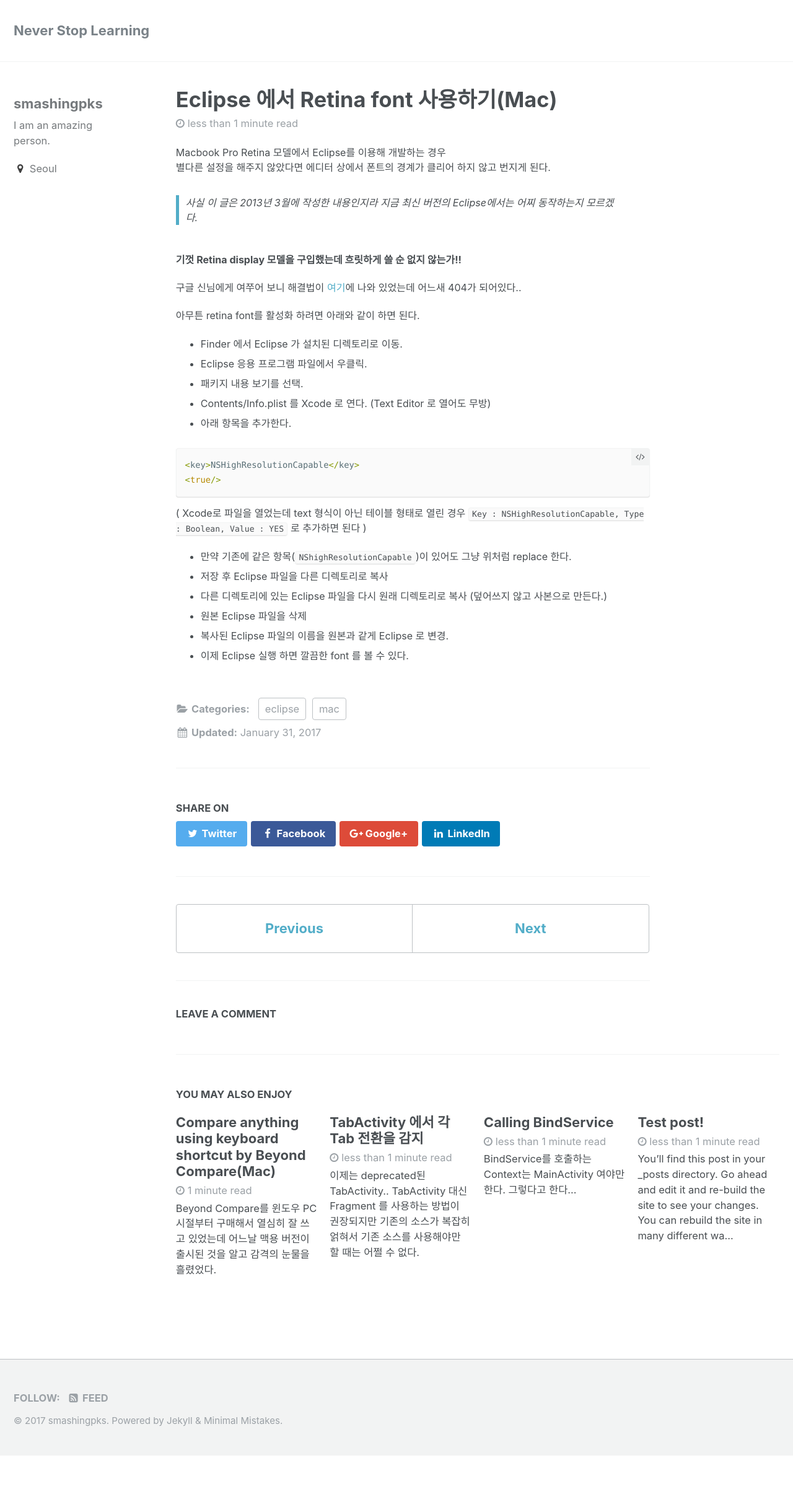
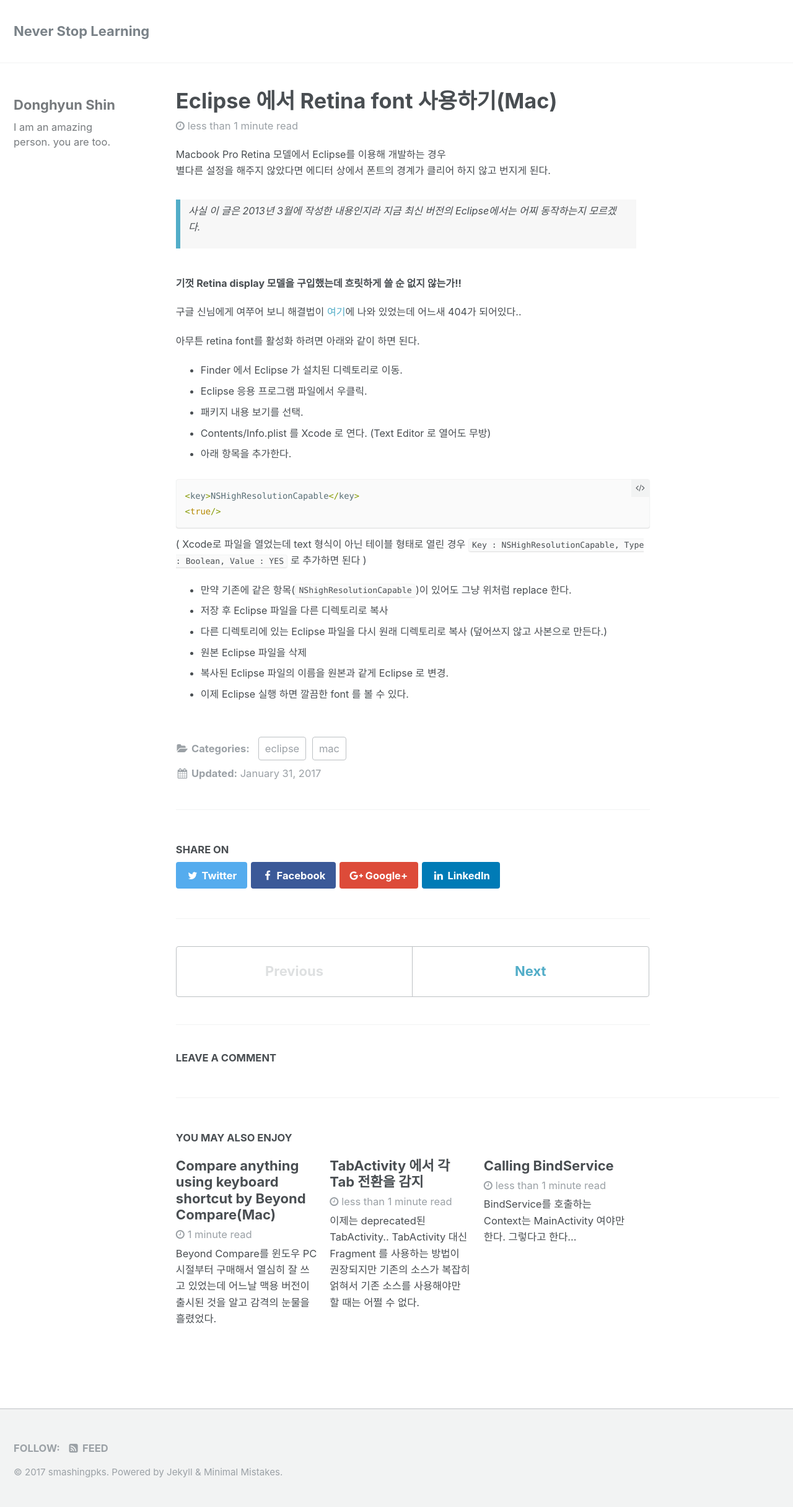
Before and after one commit to smashingpks/smashingpks.github.com, a Jekyll site: the page built from _posts/2017-01-31-ps-mac-eclipse-resolution.markdown, in a window 1280 px wide. Shown: the whole page at 62% size. Built offline with Jekyll 4.4.1, drawn with Linux system fonts in a browser that asks for light colours; comment, search, counter and statistics services are not loaded; before the commit the page ends 2349 px from its top, so only the background shows below that.

Commit message:
* move test post to _drafts * style change

```diff
--- a/_config.yml
+++ b/_config.yml
@@ -20,7 +20,8 @@ teaser                   : # path of fallback teaser image, e.g. "/assets/images
 # breadcrumbs            : false # true, false (default)
 words_per_minute         : 200
 comments:
-  provider               : "disqus"# false (default), "disqus", "discourse", "facebook", "google-plus", "staticman", "custom"
+# false (default), "disqus", "discourse", "facebook", "google-plus", "staticman", "custom"
+  provider               : "disqus"
   disqus:
   # https://help.disqus.com/customer/portal/articles/466208-what-s-a-shortname-
     shortname            : "smashingpks"
@@ -80,10 +81,10 @@ analytics:
 
 # Site Author
 author:
-  name             : "smashingpks"
+  name             : "Donghyun Shin"
   avatar           : # path of avatar image, e.g. "/assets/images/bio-photo.jpg"
-  bio              : "I am an amazing person."
-  location         : "Seoul"
+  bio              : "I am an amazing person. you are too."
+  location         :
   email            :
   uri              :
   bitbucket        :
--- a/_sass/_base.scss
+++ b/_sass/_base.scss
@@ -13,7 +13,7 @@ body {
   padding: 0;
   color: $text-color;
   font-family: $global-font-family;
-  line-height: 1.5;
+  line-height: 1.6;
 
   &.overflow--hidden {
     /* when primary navigation is visible, the content in the background won't scroll */
@@ -93,11 +93,11 @@ abbr[data-original-title] {
 /* blockquotes */
 
 blockquote {
+  background: rgba(180,180,180,0.1);
   margin: 1.5em 1em 2em 0;
-  padding-left: 0.5em;
-  padding-right: 1em;
+  padding: 0.3em 1em 0.001em 0.6em;
   font-style: italic;
-  border-left: 0.25em solid $info-color;
+  border-left: 0.35em solid $info-color;
 
   cite {
     font-style: italic;
```
Also changed, not shown: _drafts/welcome-to-jekyll.markdown (renamed from _posts/2017-01-25-welcome-to-jekyll.markdown).
